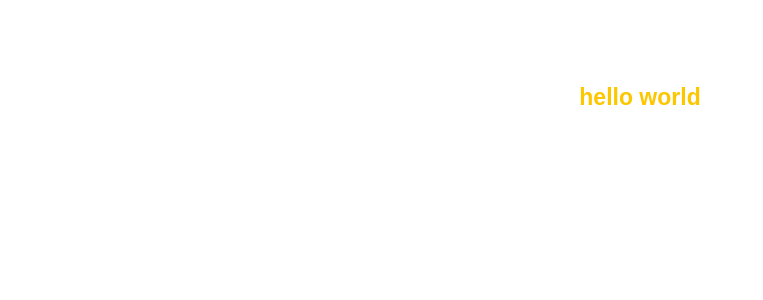
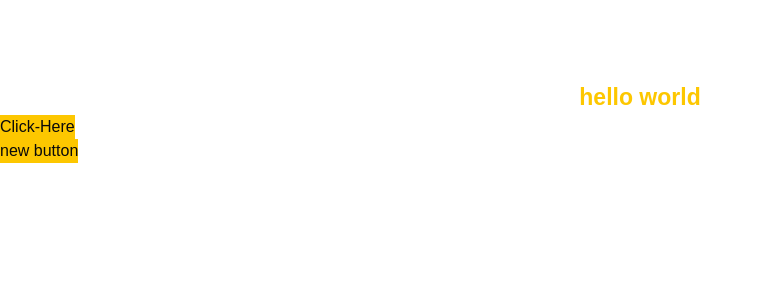
Before and after one commit to SayedIqbalPacha/InventoryMIS, a React (Vite) app in the folder FrontEnd/: page / in a window 1280 px wide. Shown: the top 300 px of the page, without its empty margins (0-763 px from the left). Built offline with nearby package versions, Linux system fonts and the light colour scheme.

Commit message:
basic setup of frontend

```diff
--- a/FrontEnd/src/App.jsx
+++ b/FrontEnd/src/App.jsx
@@ -1,3 +1,4 @@
+import Button from "./services/ui/Button"
 function App() {
 
   return (
@@ -10,6 +11,9 @@ function App() {
 function Hello(){
   return <div>
      <h1 className="text-yellow-400 font-semibold text-center text-[23px] mt-[5rem]">hello world</h1>
+     <button className="button">Click-Here</button>
+     <br></br>
+     <Button>new button</Button>
   </div>
 }
 export default App;
--- a/FrontEnd/src/index.css
+++ b/FrontEnd/src/index.css
@@ -128,3 +128,10 @@
     @apply font-sans;
     }
 }
+
+@layer components{
+  .button{
+    @apply bg-yellow-400  focus:outline-none focus:ring focus:ring-red-400 focus:outline-offset-2  focus:w-70 transition-all duration-300
+     hover:bg-red-100 border-0;
+  }
+}
--- /dev/null
+++ b/FrontEnd/src/services/ui/Button.jsx
@@ -0,0 +1,10 @@
+function Button({ children }) {
+  const className =
+    "bg-yellow-400 focus:outline-none focus:ring focus:ring-red-400 focus:outline-offset-2 focus:w-70 transition-all duration-300 hover:bg-red-100 border-0 ";
+/* eslint-disable */
+  return  <div className="divide-y divide-amber-700">
+    <button className={className}>{children}</button>
+  </div>
+}
+
+export default Button;
```
